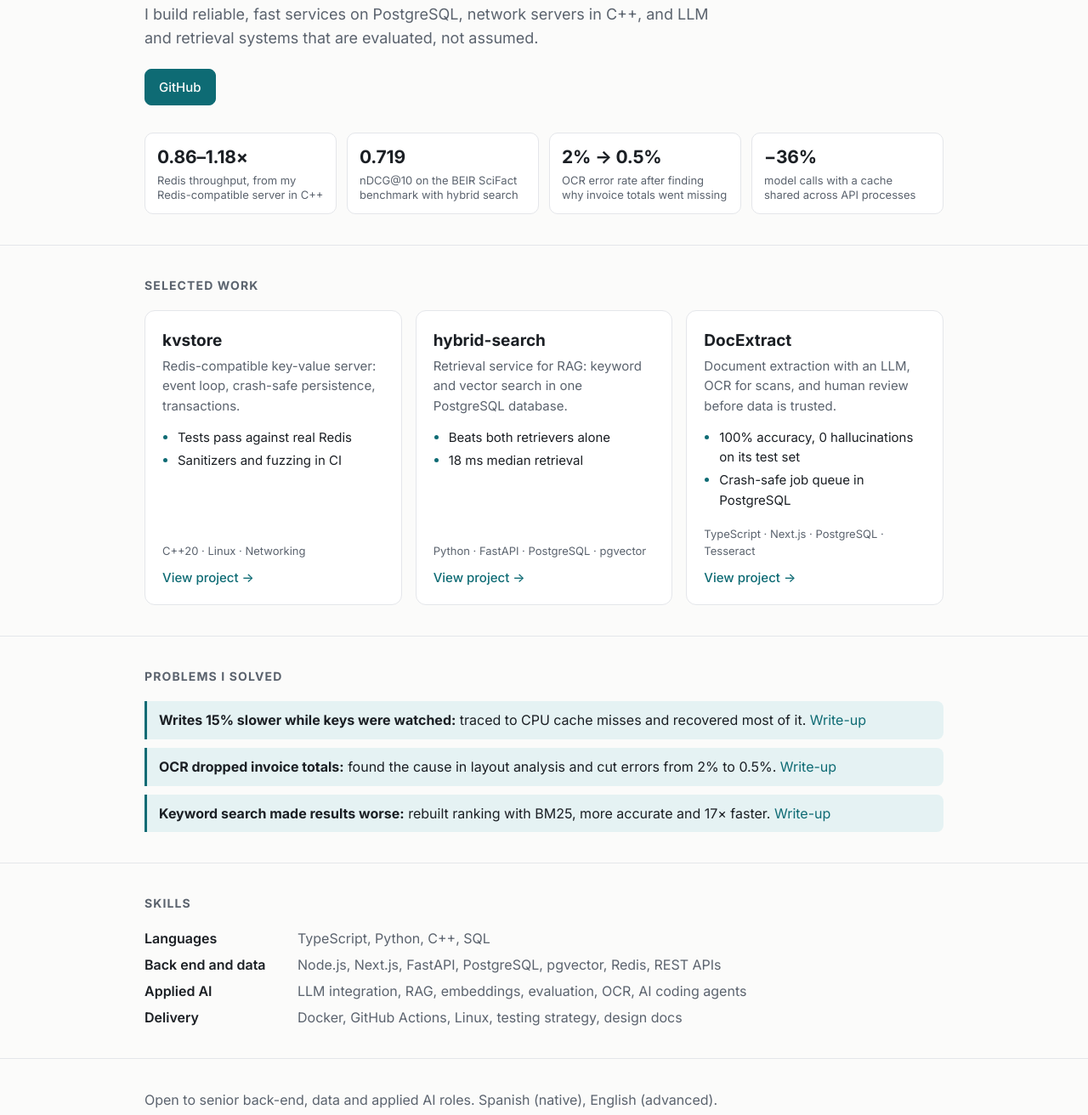
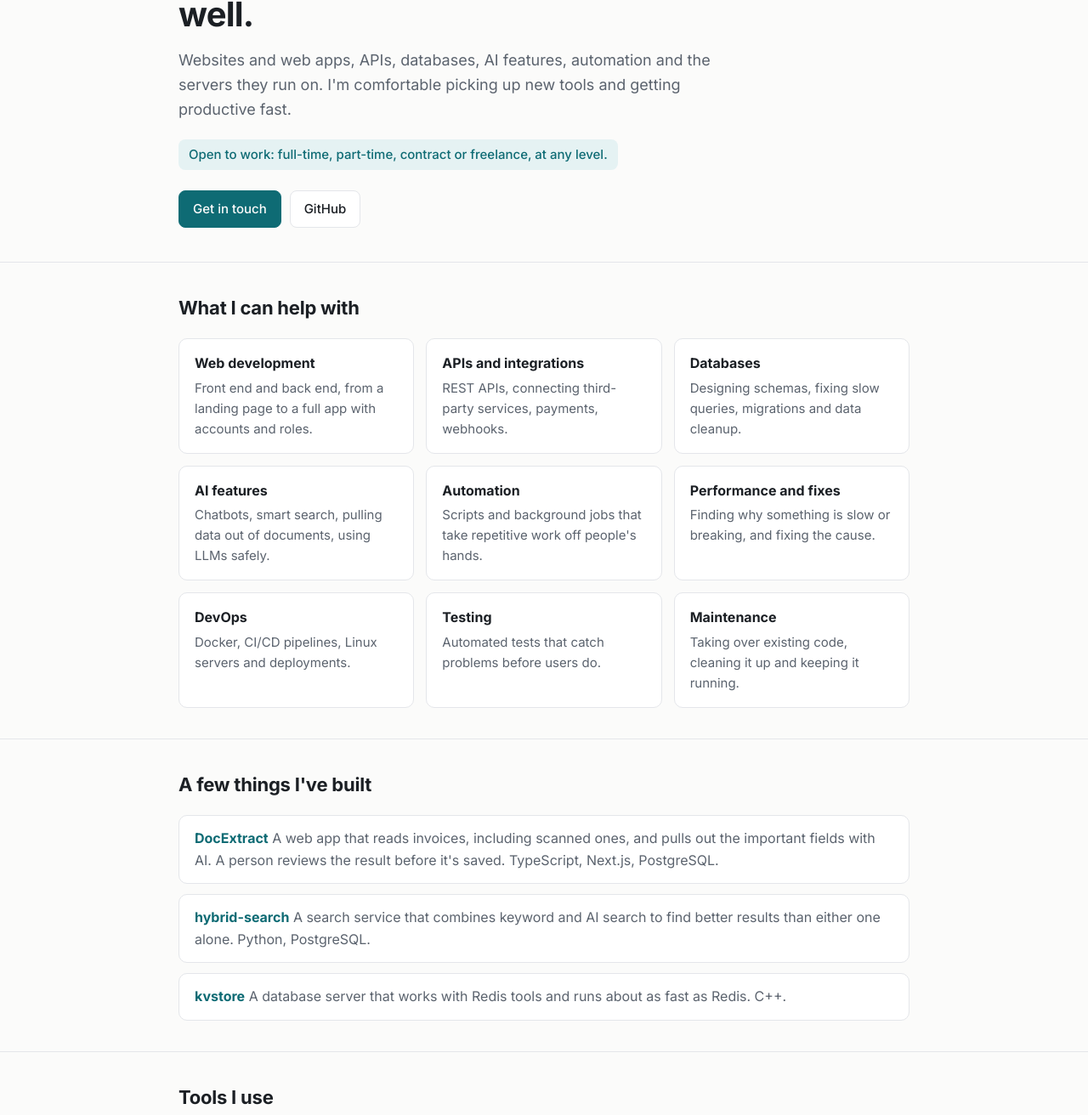
Before and after one commit to daen8584-spec/daen8584-spec.github.io, a plain HTML site: page index.html in a window 1280 px wide. Shown: the part 195-1507 px from the top of the page at 85% size. Drawn offline with Linux system fonts and the light colour scheme.

Commit message:
Rewrite the portfolio in a plainer voice for any role
- No seniority label; open to full-time, part-time, contract or
  freelance work at any level
- Lead with what I can help with across nine areas, from web
  development to DevOps
- The three projects become short examples
- Simpler wording throughout

```diff
--- a/index.html
+++ b/index.html
@@ -3,11 +3,11 @@
 <head>
 <meta charset="utf-8">
 <meta name="viewport" content="width=device-width, initial-scale=1">
-<title>Senior Software Engineer | Portfolio</title>
-<meta name="description" content="Senior software engineer for back-end, data and applied AI systems. Open-source work verified against Redis, the BEIR benchmark and real OCR.">
+<title>Software Engineer | Portfolio</title>
+<meta name="description" content="Software engineer open to work. Web apps, APIs, databases, AI features, automation and the infrastructure around them.">
 <link rel="preconnect" href="https://fonts.googleapis.com">
 <link rel="preconnect" href="https://fonts.gstatic.com" crossorigin>
-<link href="https://fonts.googleapis.com/css2?family=Inter:wght@400;500;600;700&family=JetBrains+Mono:wght@400;500&display=swap" rel="stylesheet">
+<link href="https://fonts.googleapis.com/css2?family=Inter:wght@400;500;600;700&display=swap" rel="stylesheet">
 <style>
 :root {
   --bg: #fbfbfa;
@@ -37,57 +37,46 @@ body {
   color: var(--text);
   font-family: Inter, system-ui, -apple-system, "Segoe UI", Roboto, sans-serif;
   font-size: 16px;
-  line-height: 1.55;
+  line-height: 1.6;
 }
 a { color: var(--accent); text-decoration: none; }
 a:hover { text-decoration: underline; }
-.wrap { max-width: 980px; margin: 0 auto; padding: 0 20px; }
+.wrap { max-width: 900px; margin: 0 auto; padding: 0 20px; }
 
-header { padding: 56px 0 36px; }
+header { padding: 60px 0 40px; }
 .eyebrow { color: var(--accent); font-weight: 600; font-size: 14px; letter-spacing: 0.08em; text-transform: uppercase; margin: 0 0 10px; }
-h1 { font-size: clamp(28px, 4.5vw, 42px); line-height: 1.15; letter-spacing: -0.02em; margin: 0 0 14px; max-width: 780px; }
-.lead { font-size: 18px; color: var(--muted); max-width: 680px; margin: 0 0 22px; }
+h1 { font-size: clamp(28px, 4.5vw, 40px); line-height: 1.2; letter-spacing: -0.02em; margin: 0 0 16px; max-width: 720px; }
+.lead { font-size: 18px; color: var(--muted); max-width: 660px; margin: 0 0 14px; }
+.open { display: inline-block; background: var(--accent-soft); color: var(--accent); font-weight: 500; font-size: 15px; padding: 6px 12px; border-radius: 8px; margin: 6px 0 24px; }
 .links { display: flex; flex-wrap: wrap; gap: 10px; }
 .btn { display: inline-block; padding: 9px 16px; border-radius: 8px; border: 1px solid var(--line); background: var(--surface); color: var(--text); font-weight: 500; font-size: 15px; }
 .btn.primary { background: var(--accent); border-color: var(--accent); color: var(--bg); }
 .btn:hover { text-decoration: none; border-color: var(--accent); }
 
-.proof { display: grid; grid-template-columns: repeat(4, 1fr); gap: 12px; margin-top: 32px; }
-.proof div { border: 1px solid var(--line); background: var(--surface); border-radius: 10px; padding: 12px 14px; }
-.proof b { display: block; font-size: 21px; letter-spacing: -0.01em; }
-.proof span { display: block; font-size: 13px; color: var(--muted); line-height: 1.35; margin-top: 2px; }
+section { padding: 36px 0; border-top: 1px solid var(--line); }
+h2 { font-size: 22px; margin: 0 0 18px; letter-spacing: -0.01em; }
 
-section { padding: 36px 0; border-top: 1px solid var(--line); }
-h2 { font-size: 14px; text-transform: uppercase; letter-spacing: 0.08em; color: var(--muted); margin: 0 0 18px; }
+.areas { display: grid; grid-template-columns: repeat(3, 1fr); gap: 14px; }
+.area { background: var(--surface); border: 1px solid var(--line); border-radius: 10px; padding: 16px 18px; }
+.area h3 { font-size: 16px; margin: 0 0 4px; }
+.area p { margin: 0; color: var(--muted); font-size: 15px; }
 
-.projects { display: grid; grid-template-columns: repeat(3, 1fr); gap: 16px; }
-.project { display: flex; flex-direction: column; background: var(--surface); border: 1px solid var(--line); border-radius: 12px; padding: 20px; }
-.project h3 { margin: 0 0 4px; font-size: 19px; }
-.project p { margin: 0 0 14px; color: var(--muted); font-size: 15px; }
-.project ul { margin: 0 0 14px; padding-left: 18px; font-size: 15px; }
-.project li { margin-bottom: 4px; }
-.project li::marker { color: var(--accent); }
-.project .stack { font-size: 13px; margin: auto 0 10px; }
-.project a.more { font-weight: 500; font-size: 15px; }
+.built { margin: 0; padding: 0; list-style: none; display: grid; gap: 12px; }
+.built li { background: var(--surface); border: 1px solid var(--line); border-radius: 10px; padding: 14px 18px; }
+.built b { font-size: 16px; }
+.built span { color: var(--muted); }
 
-.stories { margin: 0; padding: 0; list-style: none; display: grid; gap: 10px; }
-.stories li { border-left: 3px solid var(--accent); background: var(--accent-soft); padding: 10px 14px; border-radius: 0 8px 8px 0; }
-
-dl.skills { display: grid; grid-template-columns: 160px 1fr; gap: 6px 20px; margin: 0; }
-dl.skills dt { font-weight: 600; }
-dl.skills dd { margin: 0; color: var(--muted); }
+.tools { color: var(--muted); margin: 0; }
 
 footer { padding: 36px 0 56px; border-top: 1px solid var(--line); }
 footer p { color: var(--muted); margin: 0 0 16px; }
 
-@media (max-width: 820px) {
-  .proof { grid-template-columns: repeat(2, 1fr); }
-  .projects { grid-template-columns: 1fr; }
+@media (max-width: 760px) {
+  .areas { grid-template-columns: 1fr 1fr; }
 }
-@media (max-width: 560px) {
+@media (max-width: 520px) {
   header { padding: 40px 0 28px; }
-  dl.skills { grid-template-columns: 1fr; gap: 0; }
-  dl.skills dd { margin-bottom: 10px; }
+  .areas { grid-template-columns: 1fr; }
 }
 </style>
 </head>
@@ -95,22 +84,13 @@ footer p { color: var(--muted); margin: 0 0 16px; }
 
 <header>
   <div class="wrap">
-    <p class="eyebrow">Senior Software Engineer</p>
-    <h1>Back-end, data and applied AI systems that hold up under measurement</h1>
-    <p class="lead">I build reliable, fast services on PostgreSQL, network servers in C++, and LLM and retrieval systems that are evaluated, not assumed.</p>
+    <p class="eyebrow">Software Engineer</p>
+    <h1>I build software from the database to the screen, and I like making it work well.</h1>
+    <p class="lead">Websites and web apps, APIs, databases, AI features, automation and the servers they run on. I'm comfortable picking up new tools and getting productive fast.</p>
+    <p class="open">Open to work: full-time, part-time, contract or freelance, at any level.</p>
     <div class="links">
-      <a class="btn primary" href="https://github.com/daen8584-spec">GitHub</a>
-      <!-- Add when ready:
-      <a class="btn" href="mailto:YOU@EXAMPLE.COM">Email</a>
-      <a class="btn" href="https://www.linkedin.com/in/YOUR-PROFILE">LinkedIn</a>
-      <a class="btn" href="cv.pdf">CV (PDF)</a>
-      -->
-    </div>
-    <div class="proof">
-      <div><b>0.86&ndash;1.18&times;</b><span>Redis throughput, from my Redis-compatible server in C++</span></div>
-      <div><b>0.719</b><span>nDCG@10 on the BEIR SciFact benchmark with hybrid search</span></div>
-      <div><b>2% &rarr; 0.5%</b><span>OCR error rate after finding why invoice totals went missing</span></div>
-      <div><b>&minus;36%</b><span>model calls with a cache shared across API processes</span></div>
+      <a class="btn primary" href="#contact">Get in touch</a>
+      <a class="btn" href="https://github.com/daen8584-spec">GitHub</a>
     </div>
   </div>
 </header>
@@ -119,49 +99,55 @@ footer p { color: var(--muted); margin: 0 0 16px; }
 
 <section>
   <div class="wrap">
-    <h2>Selected work</h2>
-    <div class="projects">
-      <article class="project">
-        <h3>kvstore</h3>
-        <p>Redis-compatible key-value server: event loop, crash-safe persistence, transactions.</p>
-        <ul>
-          <li>Tests pass against real Redis</li>
-          <li>Sanitizers and fuzzing in CI</li>
-        </ul>
-        <p class="stack">C++20 &middot; Linux &middot; Networking</p>
-        <a class="more" href="https://github.com/daen8584-spec/kvstore">View project &rarr;</a>
-      </article>
-      <article class="project">
-        <h3>hybrid-search</h3>
-        <p>Retrieval service for RAG: keyword and vector search in one PostgreSQL database.</p>
-        <ul>
-          <li>Beats both retrievers alone</li>
-          <li>18 ms median retrieval</li>
-        </ul>
-        <p class="stack">Python &middot; FastAPI &middot; PostgreSQL &middot; pgvector</p>
-        <a class="more" href="https://github.com/daen8584-spec/hybrid-search">View project &rarr;</a>
-      </article>
-      <article class="project">
-        <h3>DocExtract</h3>
-        <p>Document extraction with an LLM, OCR for scans, and human review before data is trusted.</p>
-        <ul>
-          <li>100% accuracy, 0 hallucinations on its test set</li>
-          <li>Crash-safe job queue in PostgreSQL</li>
-        </ul>
-        <p class="stack">TypeScript &middot; Next.js &middot; PostgreSQL &middot; Tesseract</p>
-        <a class="more" href="https://github.com/daen8584-spec/docextract">View project &rarr;</a>
-      </article>
+    <h2>What I can help with</h2>
+    <div class="areas">
+      <div class="area">
+        <h3>Web development</h3>
+        <p>Front end and back end, from a landing page to a full app with accounts and roles.</p>
+      </div>
+      <div class="area">
+        <h3>APIs and integrations</h3>
+        <p>REST APIs, connecting third-party services, payments, webhooks.</p>
+      </div>
+      <div class="area">
+        <h3>Databases</h3>
+        <p>Designing schemas, fixing slow queries, migrations and data cleanup.</p>
+      </div>
+      <div class="area">
+        <h3>AI features</h3>
+        <p>Chatbots, smart search, pulling data out of documents, using LLMs safely.</p>
+      </div>
+      <div class="area">
+        <h3>Automation</h3>
+        <p>Scripts and background jobs that take repetitive work off people's hands.</p>
+      </div>
+      <div class="area">
+        <h3>Performance and fixes</h3>
+        <p>Finding why something is slow or breaking, and fixing the cause.</p>
+      </div>
+      <div class="area">
+        <h3>DevOps</h3>
+        <p>Docker, CI/CD pipelines, Linux servers and deployments.</p>
+      </div>
+      <div class="area">
+        <h3>Testing</h3>
+        <p>Automated tests that catch problems before users do.</p>
+      </div>
+      <div class="area">
+        <h3>Maintenance</h3>
+        <p>Taking over existing code, cleaning it up and keeping it running.</p>
+      </div>
     </div>
   </div>
 </section>
 
 <section>
   <div class="wrap">
-    <h2>Problems I solved</h2>
-    <ul class="stories">
-      <li><b>Writes 15% slower while keys were watched:</b> traced to CPU cache misses and recovered most of it. <a href="https://github.com/daen8584-spec/kvstore/blob/main/docs/adr/0009-transactions.md">Write-up</a></li>
-      <li><b>OCR dropped invoice totals:</b> found the cause in layout analysis and cut errors from 2% to 0.5%. <a href="https://github.com/daen8584-spec/docextract/blob/main/docs/adr/0008-ocr-for-scanned-pdfs.md">Write-up</a></li>
-      <li><b>Keyword search made results worse:</b> rebuilt ranking with BM25, more accurate and 17&times; faster. <a href="https://github.com/daen8584-spec/hybrid-search/blob/main/docs/adr/0007-bm25-in-postgresql.md">Write-up</a></li>
+    <h2>A few things I've built</h2>
+    <ul class="built">
+      <li><b><a href="https://github.com/daen8584-spec/docextract">DocExtract</a></b> <span>A web app that reads invoices, including scanned ones, and pulls out the important fields with AI. A person reviews the result before it's saved. TypeScript, Next.js, PostgreSQL.</span></li>
+      <li><b><a href="https://github.com/daen8584-spec/hybrid-search">hybrid-search</a></b> <span>A search service that combines keyword and AI search to find better results than either one alone. Python, PostgreSQL.</span></li>
+      <li><b><a href="https://github.com/daen8584-spec/kvstore">kvstore</a></b> <span>A database server that works with Redis tools and runs about as fast as Redis. C++.</span></li>
     </ul>
   </div>
 </section>
@@ -172,33 +158,30 @@ footer p { color: var(--muted); margin: 0 0 16px; }
 <section>
   <div class="wrap">
     <h2>Experience</h2>
-    <p><b>TITLE, COMPANY</b> &middot; START to END<br>ONE LINE: WHAT YOU OWNED AND THE RESULT</p>
+    <p><b>TITLE, COMPANY</b> &middot; START to END<br>ONE LINE ABOUT WHAT YOU DID</p>
   </div>
 </section>
 -->
 
 <section>
   <div class="wrap">
-    <h2>Skills</h2>
-    <dl class="skills">
-      <dt>Languages</dt><dd>TypeScript, Python, C++, SQL</dd>
-      <dt>Back end and data</dt><dd>Node.js, Next.js, FastAPI, PostgreSQL, pgvector, Redis, REST APIs</dd>
-      <dt>Applied AI</dt><dd>LLM integration, RAG, embeddings, evaluation, OCR, AI coding agents</dd>
-      <dt>Delivery</dt><dd>Docker, GitHub Actions, Linux, testing strategy, design docs</dd>
-    </dl>
+    <h2>Tools I use</h2>
+    <p class="tools">JavaScript, TypeScript, Python, C++, SQL, Bash, React, Next.js, Node.js, FastAPI, PostgreSQL, Redis, Docker, Git, GitHub Actions, Linux, OpenAI-compatible LLM APIs. I learn whatever the job needs.</p>
   </div>
 </section>
 
 </main>
 
-<footer>
+<footer id="contact">
   <div class="wrap">
-    <p>Open to senior back-end, data and applied AI roles. Spanish (native), English (advanced).</p>
+    <h2>Get in touch</h2>
+    <p>Happy to talk about any role or project. I speak Spanish (native) and English (advanced).</p>
     <div class="links">
       <a class="btn primary" href="https://github.com/daen8584-spec">GitHub</a>
       <!-- Add when ready:
       <a class="btn" href="mailto:YOU@EXAMPLE.COM">Email</a>
       <a class="btn" href="https://www.linkedin.com/in/YOUR-PROFILE">LinkedIn</a>
+      <a class="btn" href="cv.pdf">CV (PDF)</a>
       -->
     </div>
   </div>
```
